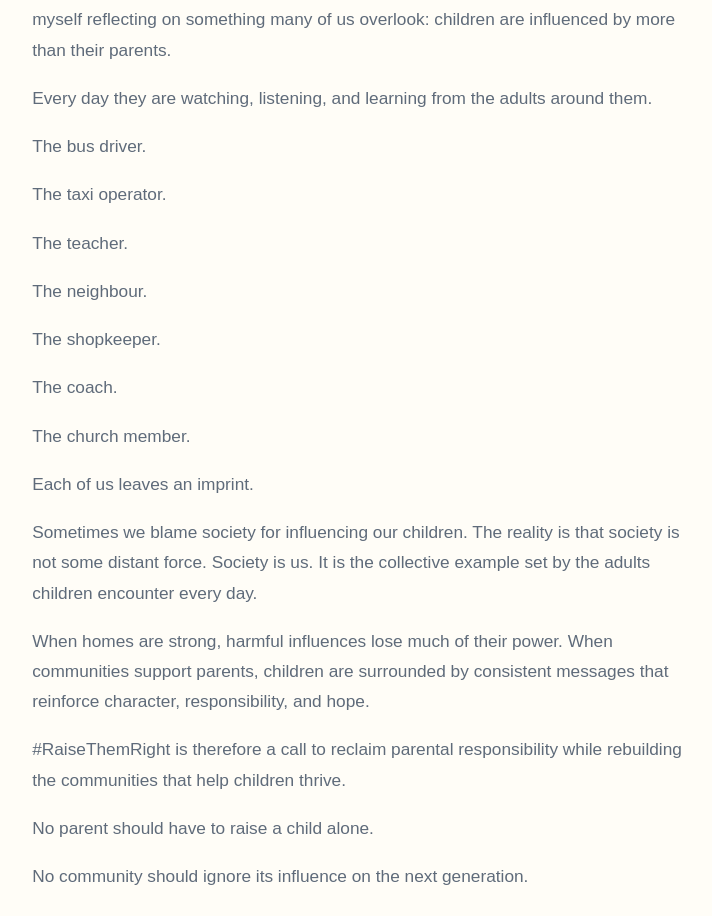
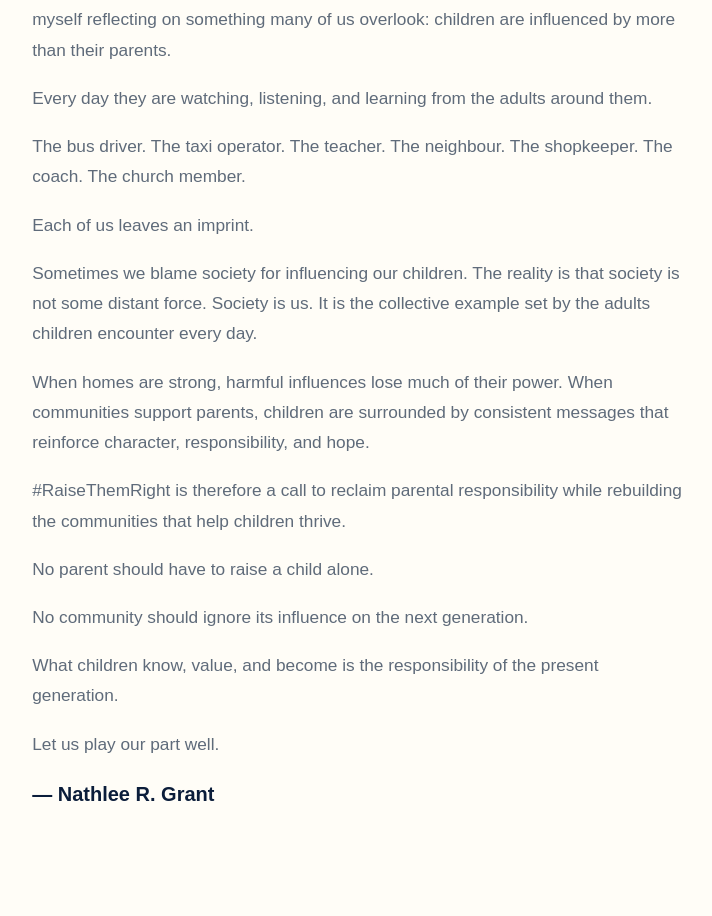
Before and after one commit to nathleegrant-lang/raise-them-right, a Next.js app: page / in a window 1280 px wide. Shown: the part 1523-2439 px from the top of the page, without its empty margins (515-1227 px from the left). Built offline with nearby package versions, Linux system fonts and the light colour scheme.

Commit message:
Update page.tsx

```diff
--- a/src/app/page.tsx
+++ b/src/app/page.tsx
@@ -108,19 +108,7 @@ export default function Home() {
 
   <p> Every day they are watching, listening, and learning from the adults around them. </p>
 
-  <p> The bus driver. </p>
-
-  <p> The taxi operator. </p>
-
-  <p> The teacher. </p>
-
-  <p> The neighbour. </p>
-
-  <p> The shopkeeper. </p>
-
-  <p> The coach. </p>
-
-  <p> The church member. </p>
+  <p> The bus driver. The taxi operator. The teacher. The neighbour. The shopkeeper. The coach. The church member. </p>
 
   <p> Each of us leaves an imprint. </p>
 
```
